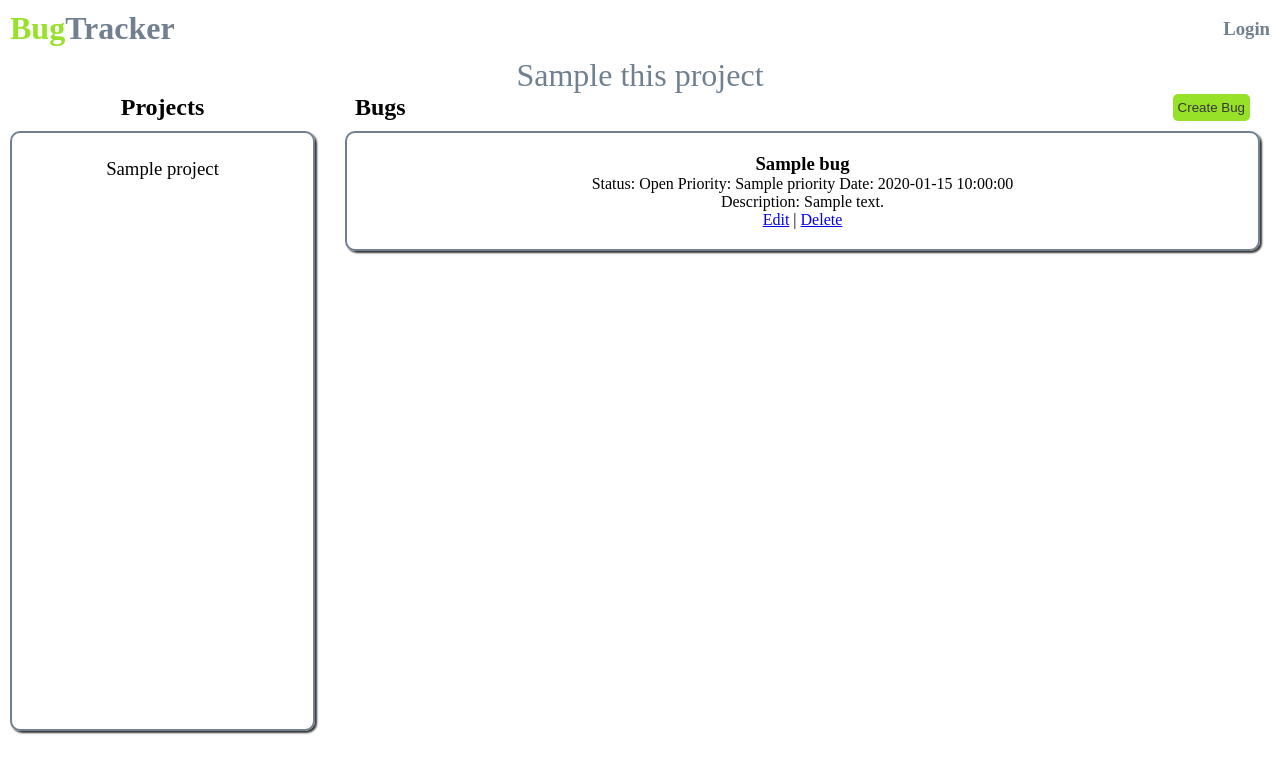
After one commit to cxgraham/BugTracker, a Flask app: template flask_app/templates/view_project.html in a window 1280 px wide. The commit adds this page. Shown: the top 773 px of the page. Run offline with Flask 2, Linux system fonts and the light colour scheme; the template is opened without the code that fills it: most values are stand-ins (such as "Sample title", 1, 10 or a date in 2020).

Commit message:
adding features

```diff
--- a/flask_app/controllers/projects.py
+++ b/flask_app/controllers/projects.py
@@ -14,11 +14,11 @@ def create_project():
     return redirect(request.referrer)
 
 # READ
-@app.route('/projects/edit/<int:id>')
-def edit_project(id):
+@app.route('/projects/view/<int:id>')
+def view_project(id):
     this_project = project.Project.get_project_by_id(id)
     this_user = user.User.get_user_by_id(session['user_id'])
-    return render_template('edit_project.html', this_project=this_project, this_user=this_user)
+    return render_template('view_project.html', this_project=this_project, this_user=this_user)
 
 # UPDATE
 @app.route('/bugs/update', methods = ['POST'])
--- a/flask_app/models/project.py
+++ b/flask_app/models/project.py
@@ -44,12 +44,12 @@ class Project:
             for this_project in results:
                 bug_data = {
                     'id': this_project['bugs.id'],
-                    'title': this_project['title'],
+                    'title': this_project['bugs.title'],
                     'description': this_project['description'],
                     'status': this_project['status'],
                     'priority': this_project['priority'],
                     'date': this_project['date'],
-                    'user_id': this_project['project_id'],
+                    'project_id': this_project['project_id'],
                     'created_at': this_project['bugs.created_at'],
                     'updated_at': this_project['bugs.updated_at']
                 }
--- a/flask_app/static/css/homepage.css
+++ b/flask_app/static/css/homepage.css
@@ -4,12 +4,13 @@
     box-sizing: border-box;
 }
 
-.bugs-list h2{
+.projects-list h2{
     margin: 30px;
     color: slategray;
+    text-align: center;
 }
 
-.bugs{
+.projects{
     border: 2px solid slategray;
     margin: 20px auto;
     padding: 20px;
--- a/flask_app/static/css/index.css
+++ b/flask_app/static/css/index.css
@@ -22,6 +22,10 @@
 .nav-links a{
     text-decoration: none;
     color: slategrey;
+}
+
+.nav-links a:hover{
+    color:rgb(151, 225, 40);
 }
 
 .main-content{
--- /dev/null
+++ b/flask_app/static/css/view_project.css
@@ -0,0 +1,75 @@
+*{
+    margin: 0px;
+    padding: 0px;
+    box-sizing: border-box;
+}
+
+.main-content{
+    display: flex;
+    flex-direction: row;
+}
+
+.project, .bug{
+    border: 2px solid slategray;
+    padding: 20px;
+    margin-top: 10px;
+    border-radius: 10px;
+    box-shadow: 2px 2px 2px rgb(55, 54, 54);
+    display: flex;
+    flex-direction: column;
+    text-align: center;
+}
+
+.project{
+    height: 100%;
+    text-align: center;
+}
+
+.project h3{
+    font-weight: normal;
+    margin-top: 5px;
+}
+
+.projects{
+    margin: 10px;
+    flex: 1;
+    height: 100%;
+}
+
+.projects h2{
+    text-align: center;
+}
+
+.bugs{
+    flex: 3;
+    margin: 20px;
+    height: 100%;
+}
+
+.bugs h1{
+    text-align: center;
+    color:rgb(151, 225, 40)
+}
+
+.bug-header{
+    display: flex;
+    justify-content: space-between;
+    margin: 0px 10px;
+}
+
+.bug-header button{
+    padding: 5px;
+    color: rgb(55, 54, 54);
+    background-color: rgb(151, 225, 40);
+    border-radius: 5px;
+    border:rgb(151, 225, 40);
+}
+
+.bug-header button a{
+    text-decoration: none;
+    color: inherit;
+}
+
+.bug-header button a:hover{
+    color: white;
+}
--- a/flask_app/templates/create_project.html
+++ b/flask_app/templates/create_project.html
@@ -34,7 +34,9 @@
                 <h3>Details:</h3>
                 <textarea name="details" cols="30" rows="10" placeholder="Add Project Details"></textarea>
             </label>
-            <input class="submit" type="submit" value="Create Project">
+            <div>
+                <input class="submit" type="submit" value="Create Project">
+            </div>
         </form>
     </div>
 </body>
--- /dev/null
+++ b/flask_app/templates/view_project.html
@@ -0,0 +1,55 @@
+<!DOCTYPE html>
+<html lang="en">
+<head>
+    <meta charset="UTF-8">
+    <meta http-equiv="X-UA-Compatible" content="IE=edge">
+    <meta name="viewport" content="width=device-width, initial-scale=1.0">
+    {% include "header.html" %}
+    <title>View Project</title>
+    <link rel="stylesheet" type="text/css" href="{{ url_for('static', filename='css/view_project.css') }}">
+</head>
+<body>
+    <div class="welcome">
+        <h1>{{this_project.title}}</h1>
+    </div>
+    <div class="main-content">
+        <div class="projects">
+            <h2>Projects</h2>
+            <div class="project">
+                {% for project in this_user.projects %}
+                    <div>
+                        <h3>{{project.title}}</h3>
+                    </div>
+                {% endfor %}
+            </div>
+        </div>
+        <div class="bugs">
+            <div class="bug-header">
+                <h2>Bugs</h2>
+                <button>
+                    <a href="/bugs/create">Create Bug</a>
+                </button>
+            </div>
+            {% for bug in this_project.bugs %}
+                <div class="bug">
+                    <div class="title">
+                        <h3>{{bug.title}}</h3>
+                    </div>
+                    <div class="bug-info">
+                        <p>Status: {{bug.status}}
+                            <span>Priority: {{bug.priority}}</span>
+                            <span>Date: {{bug.date}}</span>
+                        </p>
+                        <p>Description: {{bug.description}}</p>
+                    </div>
+                    <div class="links">
+                        <a href="/bugs/edit/{{bug.id}}">Edit</a> |
+                        <a href="/bugs/delete/{{bug.id}}">Delete</a>
+                    </div>
+                </div>
+            {% endfor %}
+        </div>
+    </div>
+
+</body>
+</html>
```
Also changed, not shown: flask_app/static/css/create_project.css (added, +22 -0 lines), flask_app/templates/homepage.html (+9 -51 lines).
